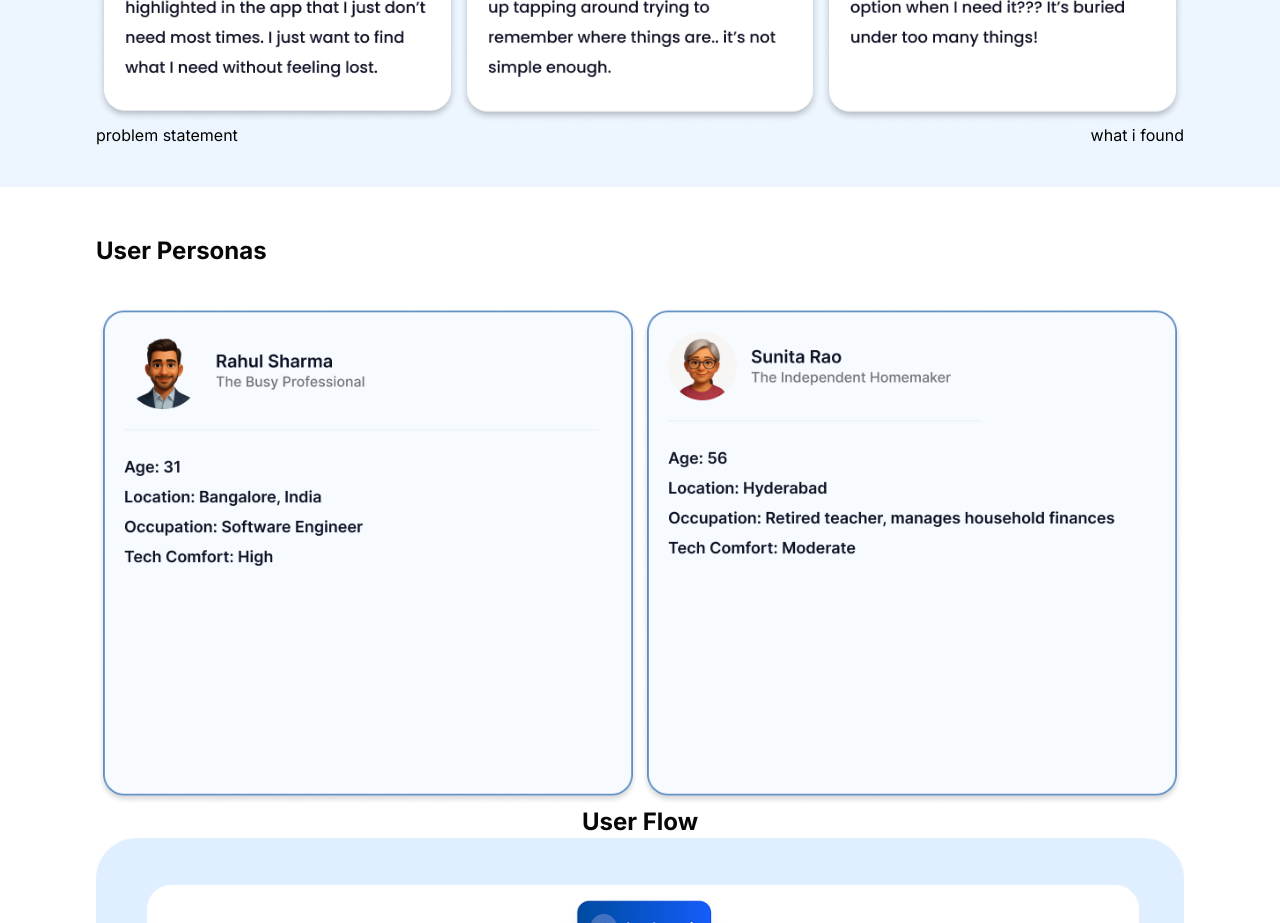
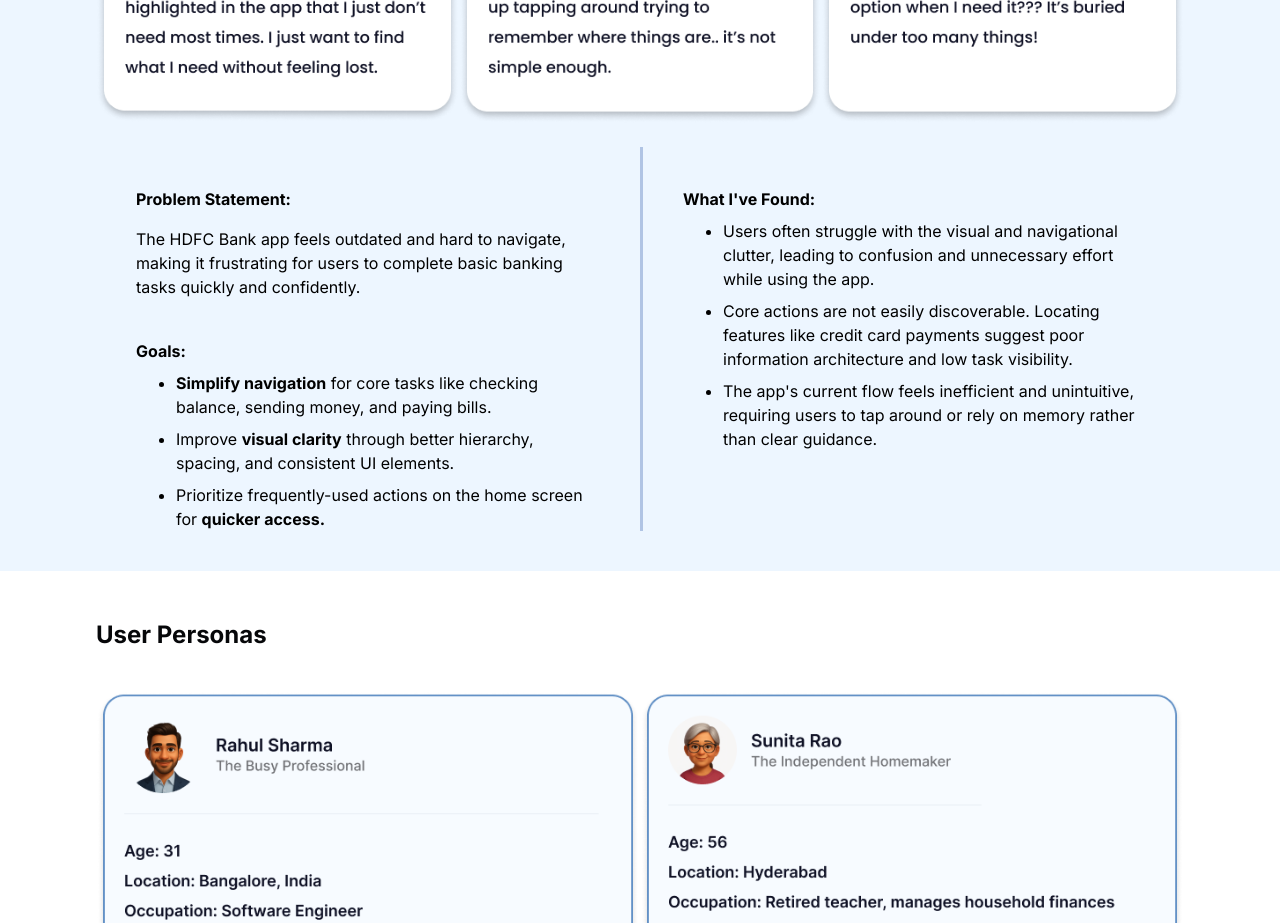
Before and after one commit to shobhit-sirohi/progs, a React (Vite) app: page /projects/project2 in a window 1280 px wide. Shown: the part 1960-2883 px from the top of the page. Built offline with nearby package versions, Linux system fonts and the light colour scheme; a web font is replaced by a local one.

Commit message:
added text under cards

```diff
--- a/src/pages/projects/Project2.jsx
+++ b/src/pages/projects/Project2.jsx
@@ -136,13 +136,24 @@
             <img src={review3} alt="" />
           </div>
           </div>
-
-        <div className="flex flex-col justify-between lg:flex-row">
-          <div>
-            problem statement
+        <div className="grid grid-cols-12 pt-6">
+          <div className="col-span-12 px-10 md:col-span-6">
+            <h3 className="pt-10 font-bold">Problem Statement:</h3>
+            <p className="pt-4">The HDFC Bank app feels outdated and hard to navigate, making it frustrating for users to complete basic banking tasks quickly and confidently.</p>
+            <h3 className="pt-10 font-bold">Goals:</h3>
+            <ul className="pl-10 list-disc">
+              <li className="pt-2"><b>Simplify navigation</b> for core tasks like checking balance, sending money, and paying bills.</li>
+              <li className="pt-2">Improve <b>visual clarity</b> through better hierarchy, spacing, and consistent UI elements.</li>
+              <li className="pt-2">Prioritize frequently-used actions on the home screen for <b>quicker access.</b></li>
+            </ul>
           </div>
-          <div>
-           what i found
+          <div className="col-span-12 px-10 md:col-span-6 md:border-solid md:border-l-[3px] border-[#003397] border-opacity-[26%]">
+            <h3 className="pt-10 font-bold">What I've Found:</h3>
+            <ul className="pl-10 list-disc">
+              <li className="pt-2">Users often struggle with the visual and navigational clutter, leading to confusion and unnecessary effort while using the app.</li>
+              <li className="pt-2">Core actions are not easily discoverable. Locating features like credit card payments suggest poor information architecture and low task visibility.</li>
+              <li className="pt-2">The app's current flow feels inefficient and unintuitive, requiring users to tap around or rely on memory rather than clear guidance.</li>
+            </ul>
           </div>
         </div>
       </section>
```
